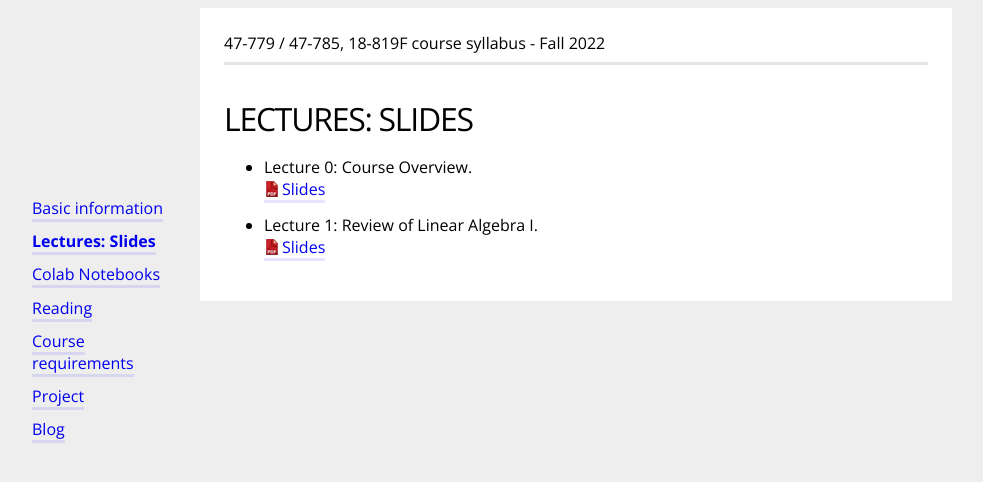
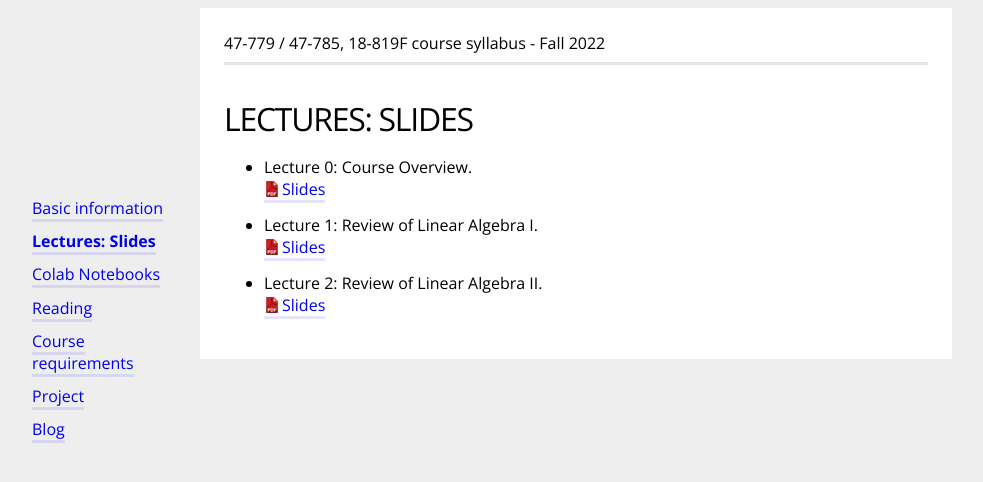
Before and after one commit to bernalde/QuIPML22, a Jekyll site: the page built from lecture.md, in a window 1280 px wide. Shown: the top 482 px of the page, without its empty margins (64-1047 px from the left). Built offline with Jekyll 4.4.1, drawn with Linux system fonts in a browser that asks for light colours; some of the changed lines change nothing that is shown.

Commit message:
Update lecture.md

```diff
--- a/lecture.md
+++ b/lecture.md
@@ -17,10 +17,10 @@ Here you can access all the lecture slides.
 <a href="slides/18-819F Lecture 1 - Review of Linear Algebra I.pdf" download>Slides</a>
 
 
-<!-- - Lecture 2: Review of Linear Algebra II.<br>
-<a href="slides/QUIP and QML Lecture 2 - Review of Linear Algebra II.pdf" download>Slides</a>
+- Lecture 2: Review of Linear Algebra II.<br>
+<a href="slides/18-819F Lecture 2 - Review of Linear Algebra II.pdf" download>Slides</a>
 
-- Lecture 3: Mathematical Programming.<br>
+<!-- - Lecture 3: Mathematical Programming.<br>
 <a href="slides/QUIP and QML Lecture 3 - Mathematical Programming.pdf" download>Slides</a>
 
 - Lecture 4: Introduction to Machine Learning.<br>
```
